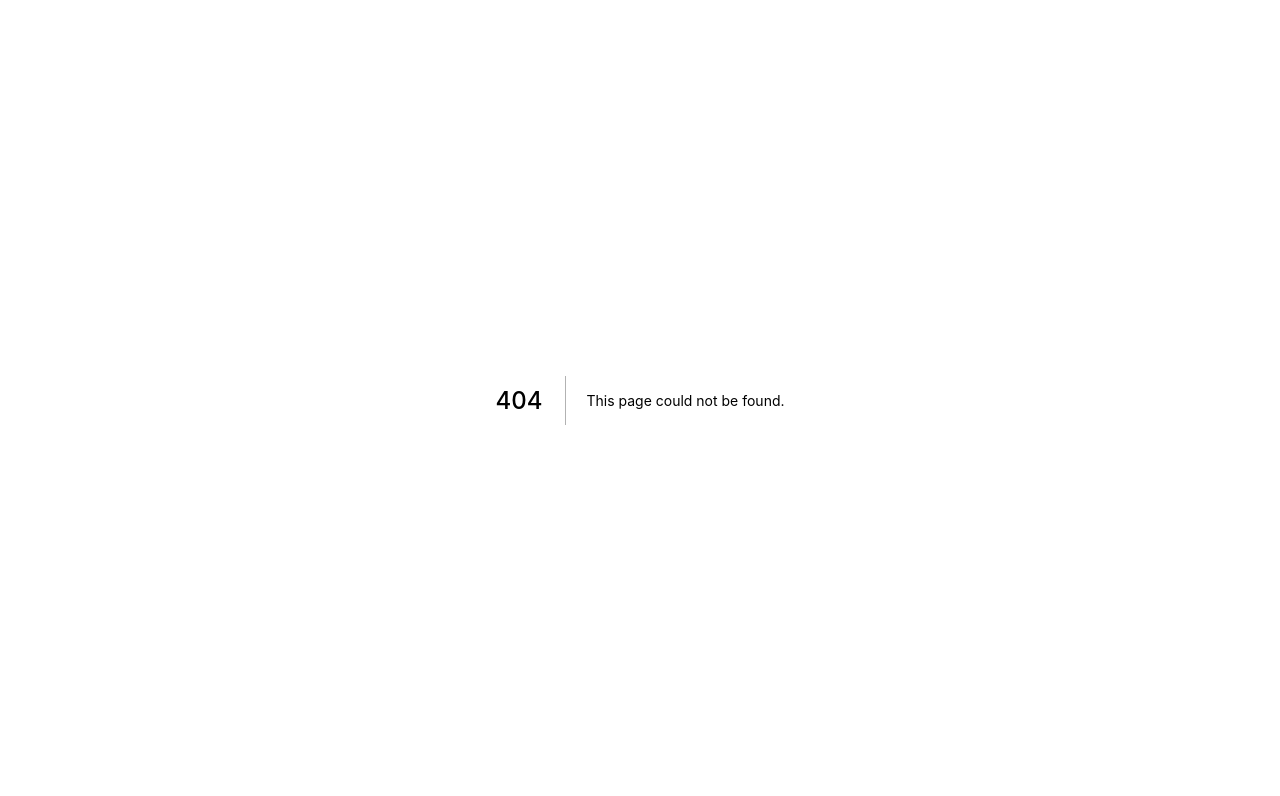
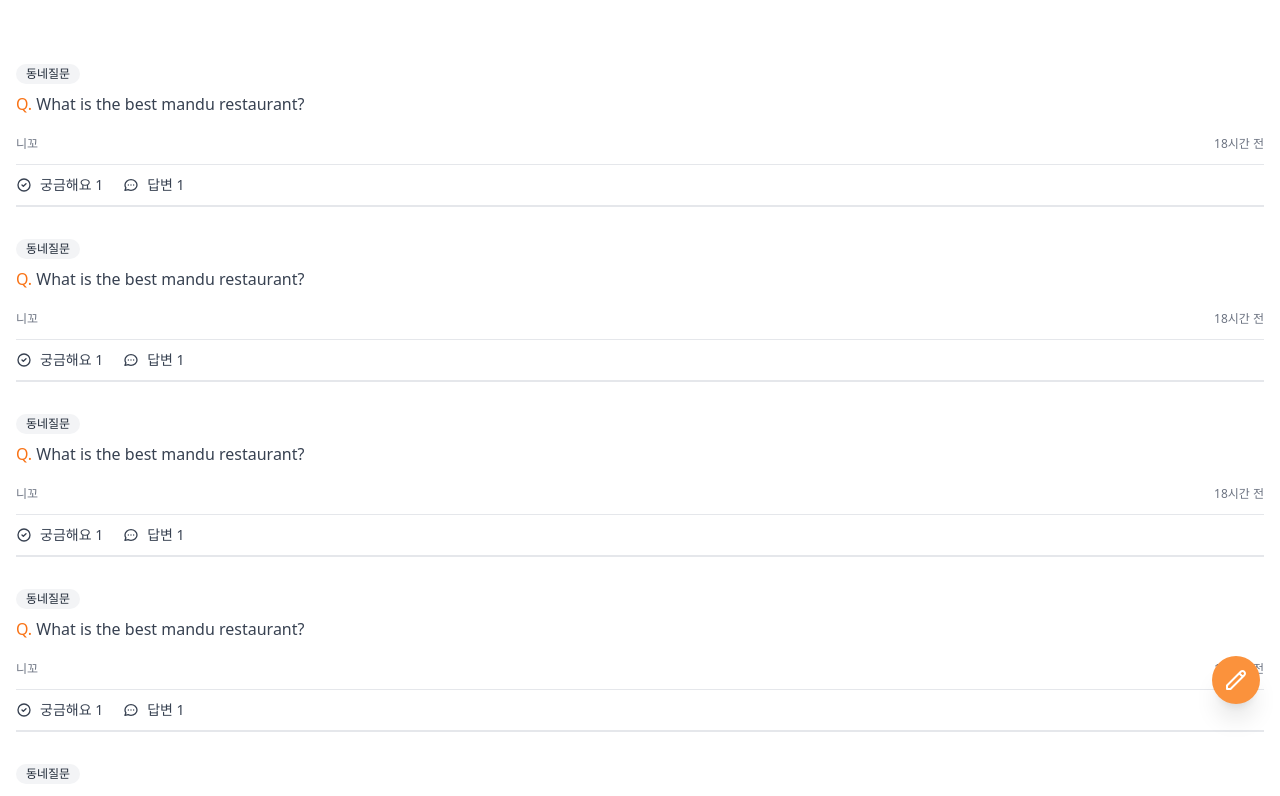
Before and after one commit to yongwoo-jeong/carrot-market, a Next.js app: page /community in a window 1280 px wide. Before the commit this address had no page. Shown: the top 796 px of the page. Built offline with nearby package versions, Linux system fonts and the light colour scheme.

Commit message:
Community index page

```diff
--- /dev/null
+++ b/pages/community/index.tsx
@@ -0,0 +1,78 @@
+import type { NextPage } from "next";
+
+const Community: NextPage = () => {
+  return (
+    <div className="space-y-8 px-4 py-16">
+      {[...Array(10)].map((_, i) => (
+        <div key={i} className="flex flex-col items-start">
+          <span className="flex items-center rounded-full bg-gray-100 px-2.5 py-0.5 text-xs font-medium text-gray-800">
+            동네질문
+          </span>
+          <div className="mt-2 text-gray-700">
+            <span className="font-medium text-orange-500 ">Q.</span> What is the
+            best mandu restaurant?
+          </div>
+          <div className="mt-5 flex w-full items-center justify-between text-xs font-medium text-gray-500">
+            <span>니꼬</span>
+            <span>18시간 전</span>
+          </div>
+          <div className="mt-3 flex w-full space-x-5 border-t border-b-[2px] py-2.5 text-gray-700">
+            <span className="flex items-center space-x-2 text-sm">
+              <svg
+                className="h-4 w-4"
+                fill="none"
+                stroke="currentColor"
+                viewBox="0 0 24 24"
+                xmlns="http://www.w3.org/2000/svg"
+              >
+                <path
+                  strokeLinecap="round"
+                  strokeLinejoin="round"
+                  strokeWidth="2"
+                  d="M9 12l2 2 4-4m6 2a9 9 0 11-18 0 9 9 0 0118 0z"
+                ></path>
+              </svg>
+              <span>궁금해요 1</span>
+            </span>
+            <span className="flex items-center space-x-2 text-sm">
+              <svg
+                className="h-4 w-4"
+                fill="none"
+                stroke="currentColor"
+                viewBox="0 0 24 24"
+                xmlns="http://www.w3.org/2000/svg"
+              >
+                <path
+                  strokeLinecap="round"
+                  strokeLinejoin="round"
+                  strokeWidth="2"
+                  d="M8 12h.01M12 12h.01M16 12h.01M21 12c0 4.418-4.03 8-9 8a9.863 9.863 0 01-4.255-.949L3 20l1.395-3.72C3.512 15.042 3 13.574 3 12c0-4.418 4.03-8 9-8s9 3.582 9 8z"
+                ></path>
+              </svg>
+              <span>답변 1</span>
+            </span>
+          </div>
+        </div>
+      ))}
+      {/* new Array(10).fill(1) */}
+      <button className="fixed bottom-24 right-5 rounded-full bg-orange-400 p-3 text-white shadow-xl transition-colors hover:bg-orange-500">
+        <svg
+          className="h-6 w-6"
+          fill="none"
+          stroke="currentColor"
+          viewBox="0 0 24 24"
+          xmlns="http://www.w3.org/2000/svg"
+        >
+          <path
+            strokeLinecap="round"
+            strokeLinejoin="round"
+            strokeWidth="2"
+            d="M15.232 5.232l3.536 3.536m-2.036-5.036a2.5 2.5 0 113.536 3.536L6.5 21.036H3v-3.572L16.732 3.732z"
+          ></path>
+        </svg>
+      </button>
+    </div>
+  );
+};
+
+export default Community;
```
Also changed, not shown: pages/enter.tsx (+5 -2 lines).
